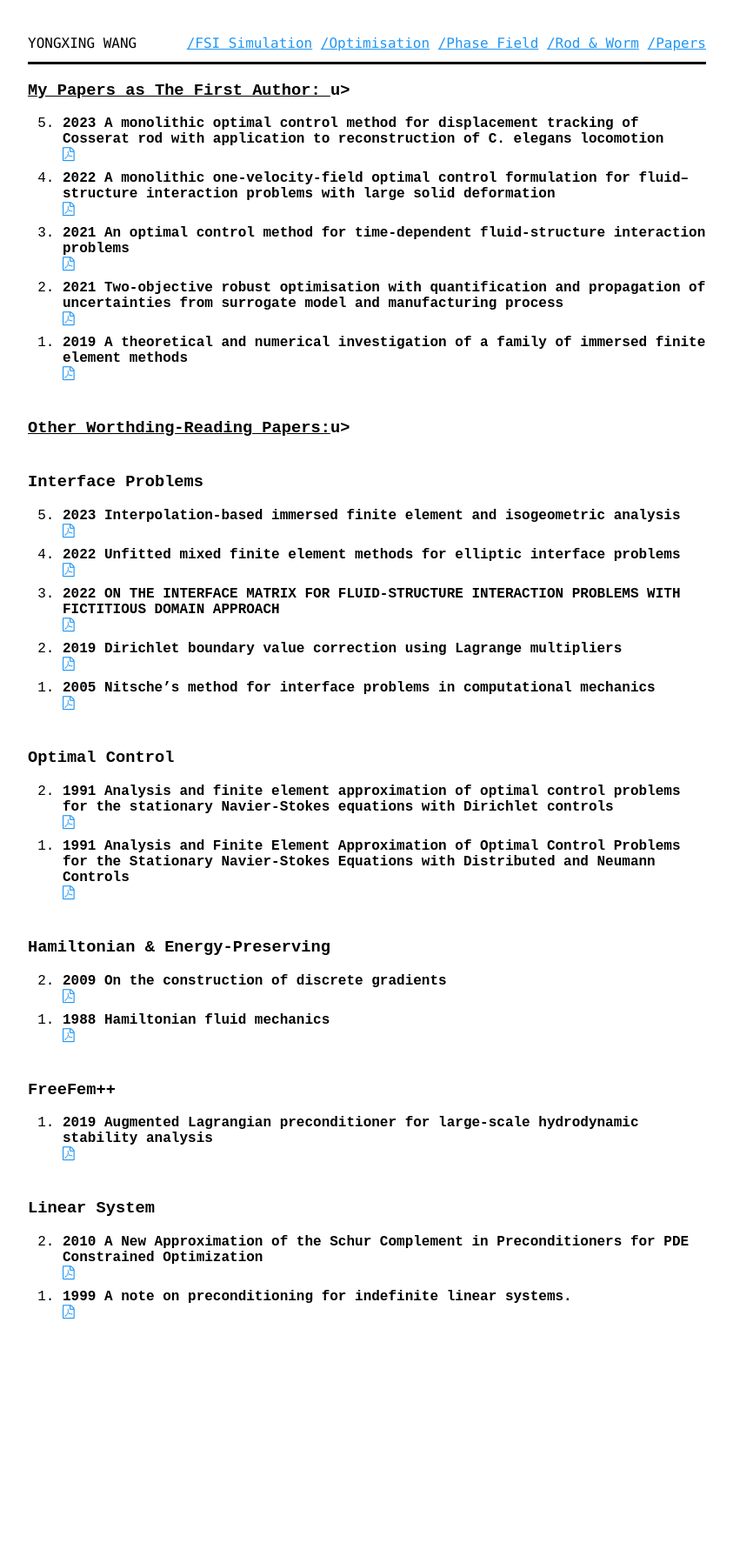
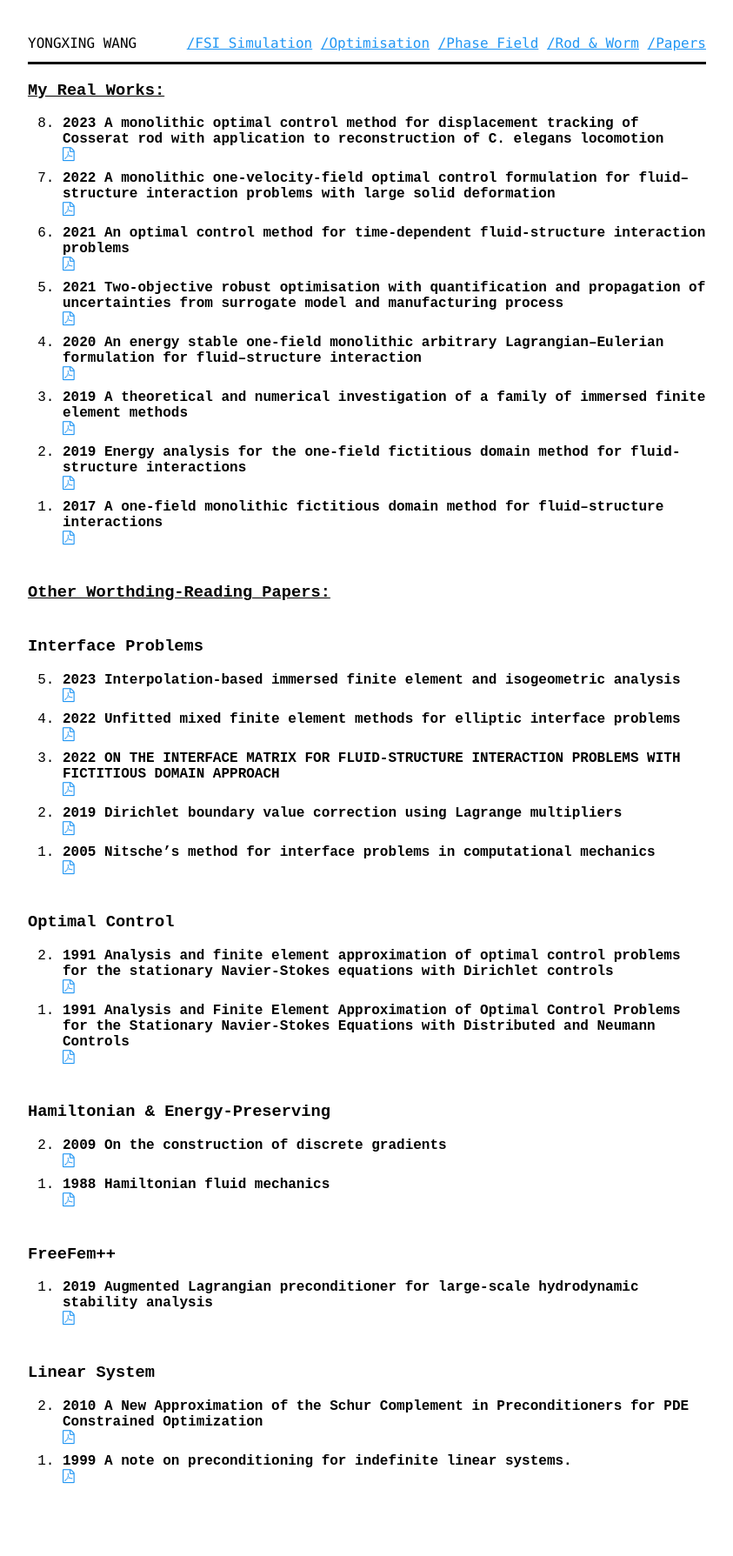
Before and after one commit to yongxingwang/yongxingwang.github.io, a Jekyll site: the page built from publication.html, in a window 1280 px wide. Shown: the whole page at 87% size, without its empty margins (218-1061 px from the left). Built offline with Jekyll 4.4.1, drawn with Linux system fonts in a browser that asks for light colours; some web fonts are replaced; before the commit the page ends 1600 px from its top, so only the background shows below that.

Commit message:
Update publication.html

```diff
--- a/publication.html
+++ b/publication.html
@@ -7,7 +7,7 @@ title: publication
 
     <section>
         <header>
-        <h1> <u> My Papers as The First Author: </u>u> </h1>
+        <h1> <u> My Real Works: </u> </h1>
         </header>
         <ol class="pub" reversed>
             <li>
@@ -27,8 +27,20 @@ title: publication
                 <a href="assets/pdf/2021GPRSurrogate.pdf"><i class="icon-file-pdf-o" aria-hidden="true"><span class="sr">PDF</span></i></a></span>
             </li>
             <li>
+                <span class="ptitle">2020 An energy stable one-field monolithic arbitrary Lagrangian–Eulerian formulation for fluid–structure interaction </span>
+                <a href="assets/pdf/2020ALEFSI.pdf"><i class="icon-file-pdf-o" aria-hidden="true"><span class="sr">PDF</span></i></a></span>
+            </li>
+            <li>
                 <span class="ptitle">2019 A theoretical and numerical investigation of a family of immersed finite element methods </span>
                 <a href="assets/pdf/2019TwoMeshFSICmpareToImmersed.pdf"><i class="icon-file-pdf-o" aria-hidden="true"><span class="sr">PDF</span></i></a></span>
+            </li>
+            <li>
+                <span class="ptitle">2019 Energy analysis for the one-field fictitious domain method for fluid-structure interactions </span>
+                <a href="assets/pdf/2019TwoMeshFSIEnergyAnalysis.pdf"><i class="icon-file-pdf-o" aria-hidden="true"><span class="sr">PDF</span></i></a></span>
+            </li>
+            <li>
+                <span class="ptitle">2017 A one-field monolithic fictitious domain method for fluid–structure interactions </span>
+                <a href="assets/pdf/2017TwoMeshFSI.pdf"><i class="icon-file-pdf-o" aria-hidden="true"><span class="sr">PDF</span></i></a></span>
             </li>
 
 
@@ -38,7 +50,7 @@ title: publication
 
     <section>
         <header>
-        <h1> <u>Other Worthding-Reading Papers:</u>u></h1>
+        <h1> <u>Other Worthding-Reading Papers:</u></h1>
         </header>
     </section>
 
```
